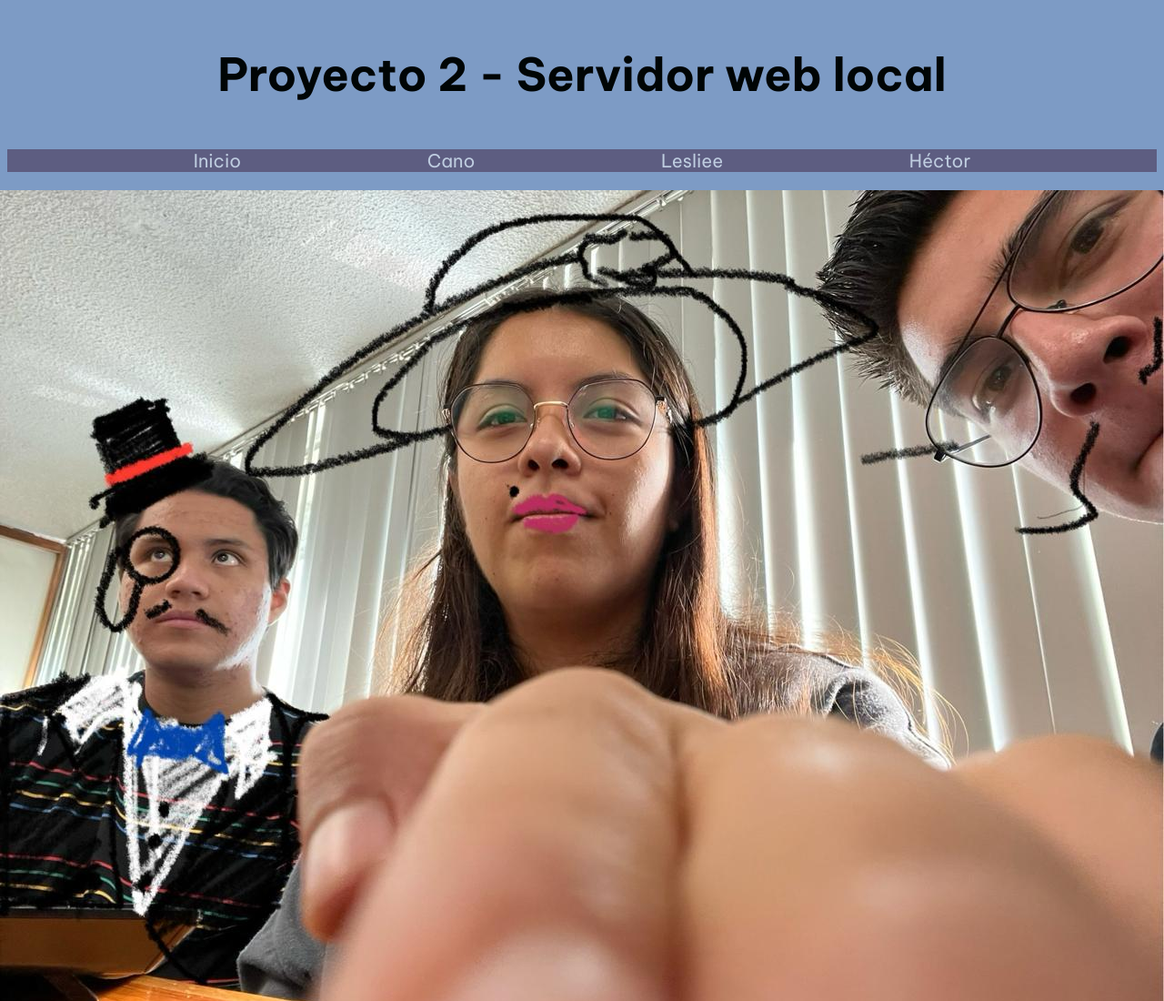
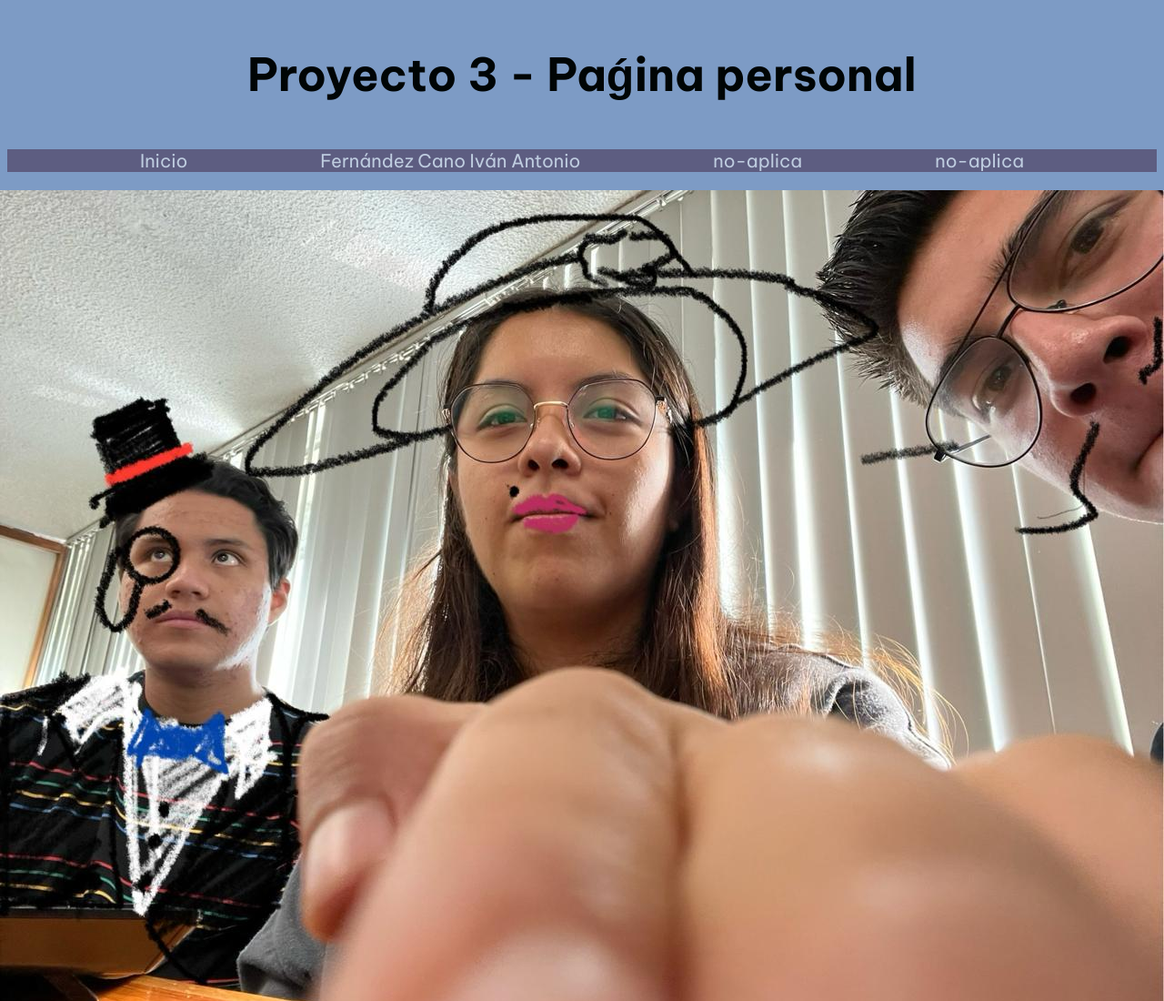
Before and after one commit to ivancanoo19/Proyecto3_SO, a plain HTML site: page index.html in a window 1280 px wide. Shown: the top 1100 px of the page at 91% size. Drawn offline with Linux system fonts and the light colour scheme.

Commit message:
[MOD] Menu principal arreglado

```diff
--- a/index.html
+++ b/index.html
@@ -13,14 +13,14 @@
 <body>
 
   <section class="header">
-    <h1>Proyecto 2 - Servidor web local</h1>
+    <h1>Proyecto 3 - Paǵina personal</h1>
   </section>
 
   <nav class="navegacion">
     <a class="navegacion__enlace" href="index.html">Inicio</a>
-    <a class="navegacion__enlace" href="cano.html">Cano</a>
-    <a class="navegacion__enlace" href="lesli.html">Lesliee</a>
-    <a class="navegacion__enlace" href="hector.html">Héctor</a>
+    <a class="navegacion__enlace" href="cano.html">Fernández Cano Iván Antonio</a>
+    <a class="navegacion__enlace" href="lesli.html">no-aplica</a>
+    <a class="navegacion__enlace" href="hector.html">no-aplica</a>
   </nav>
 
   <div class="div_img">
```
